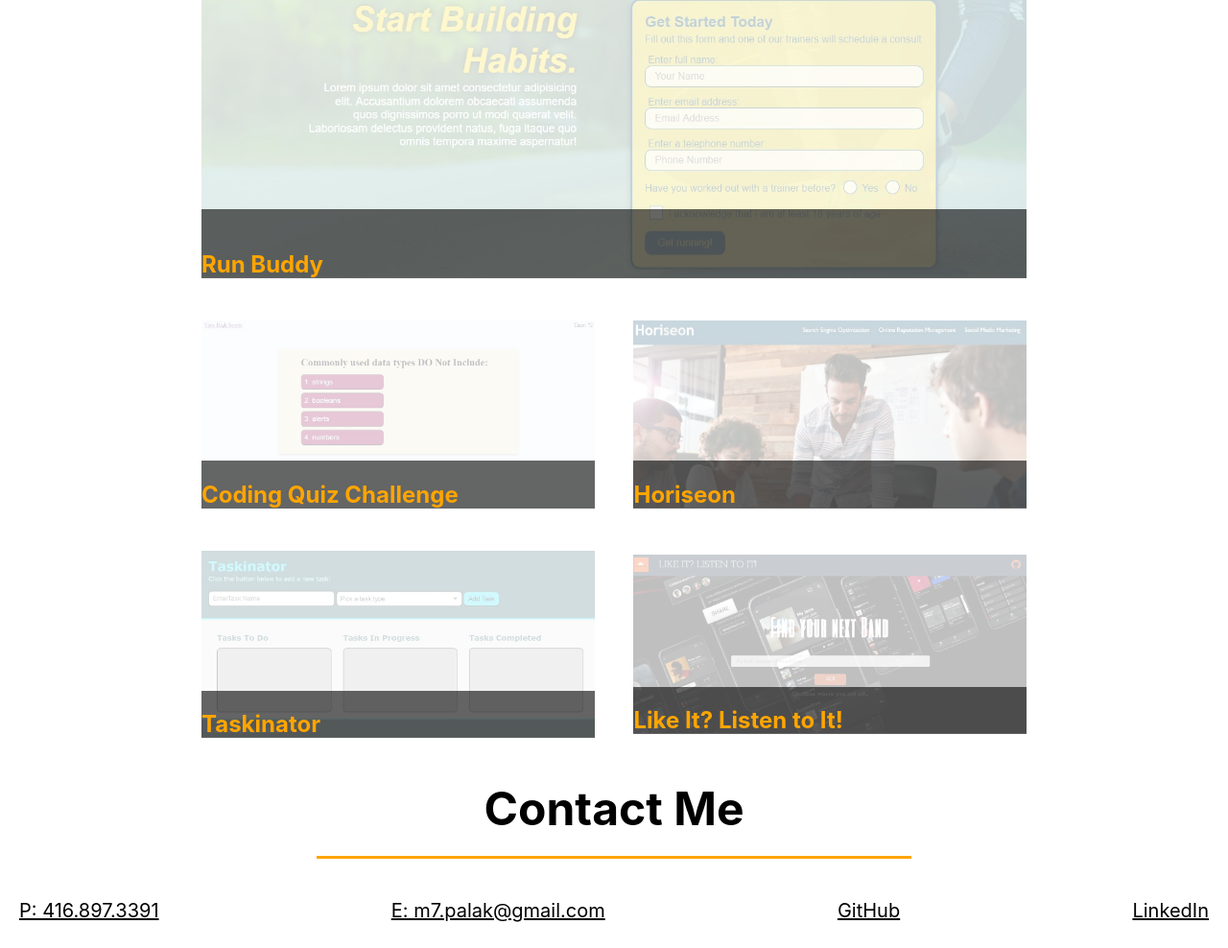
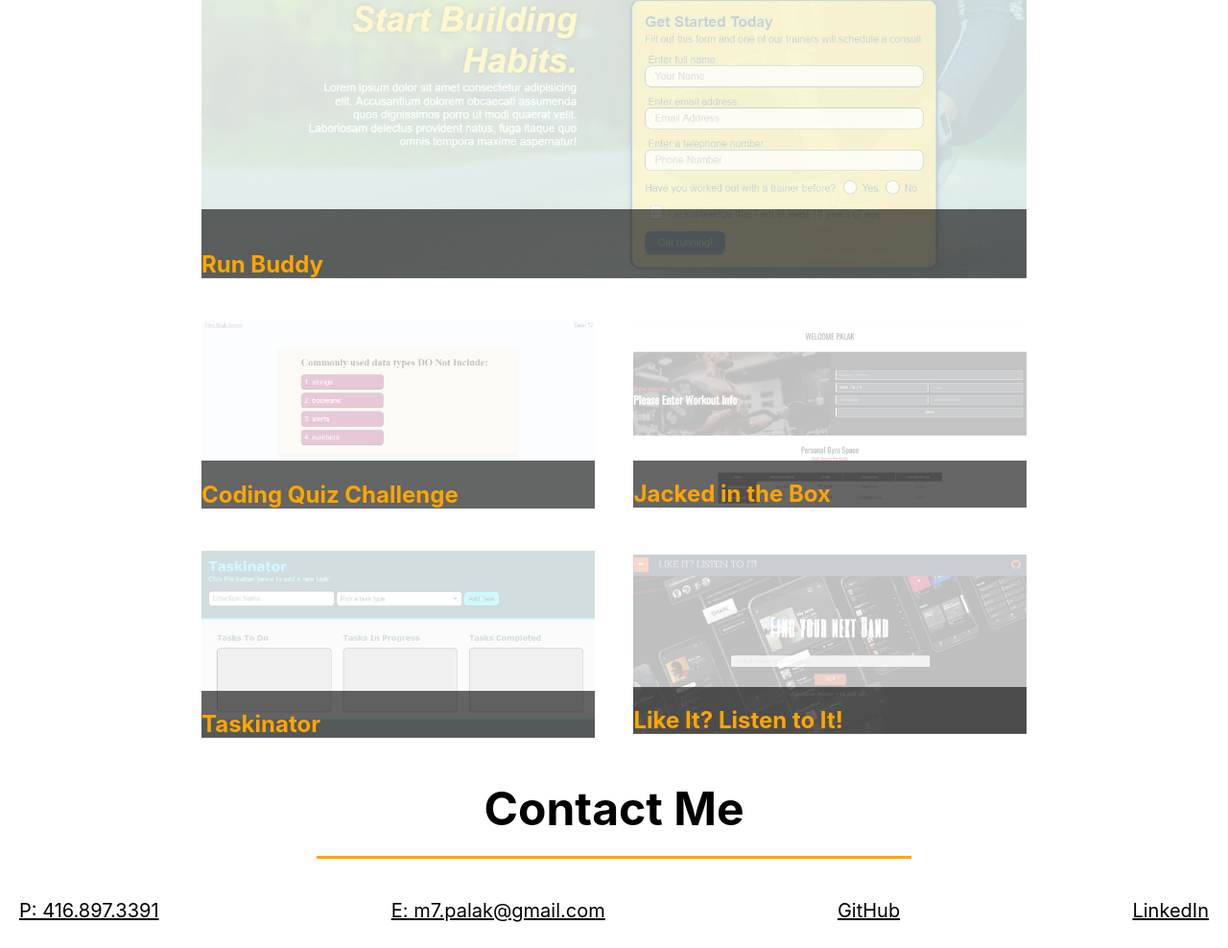
Before and after one commit to palakdevgan/PalakDevganPortfolio, a plain HTML site: page index.html in a window 1280 px wide. Shown: the part 965-1953 px from the top of the page at 96% size. Drawn offline with Linux system fonts and the light colour scheme.

Commit message:
added Project2 to Portfolio

```diff
--- a/index.html
+++ b/index.html
@@ -67,10 +67,10 @@
               </a>
 
 
-        <a class="work-a" href="https://palakdevgan.github.io/Horiseon/" target="_blank">
-            <img class="work1-img" src="./assets/images/horiseon.jpg" alt="Horiseon Landing Page"/>
+        <a class="work-a" href="https://immense-sea-90510.herokuapp.com/" target="_blank">
+            <img class="work1-img" src="./assets/images/jackedinthebox.jpg" alt="Jacked in the Box Landing Page"/>
             <div class="text">
-                <h1>Horiseon</h1>
+                <h1>Jacked in the Box</h1>
               </div>
         </a>
 
```
Also changed, not shown: assets/images/jackedinthebox.jpg (added).
